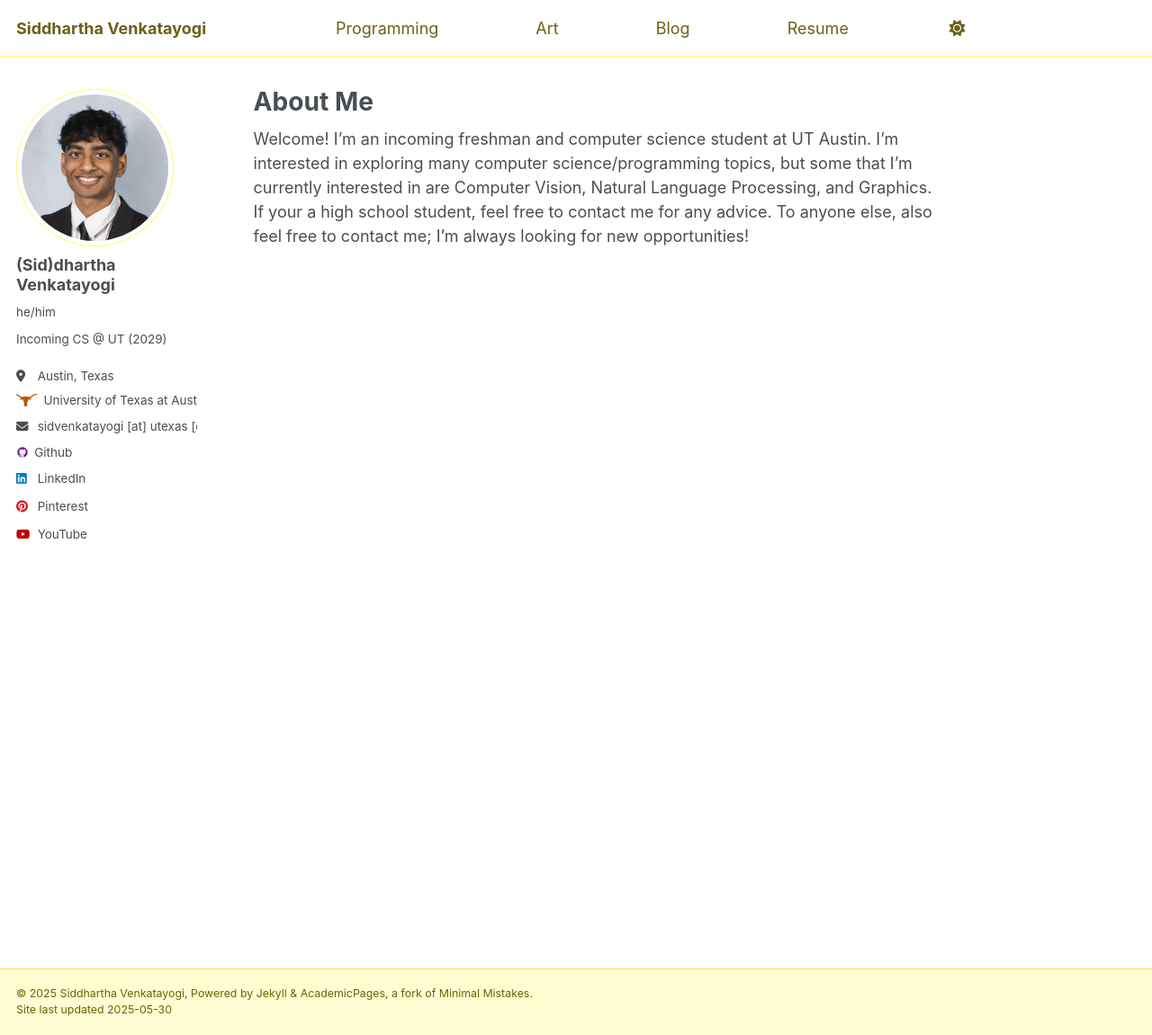
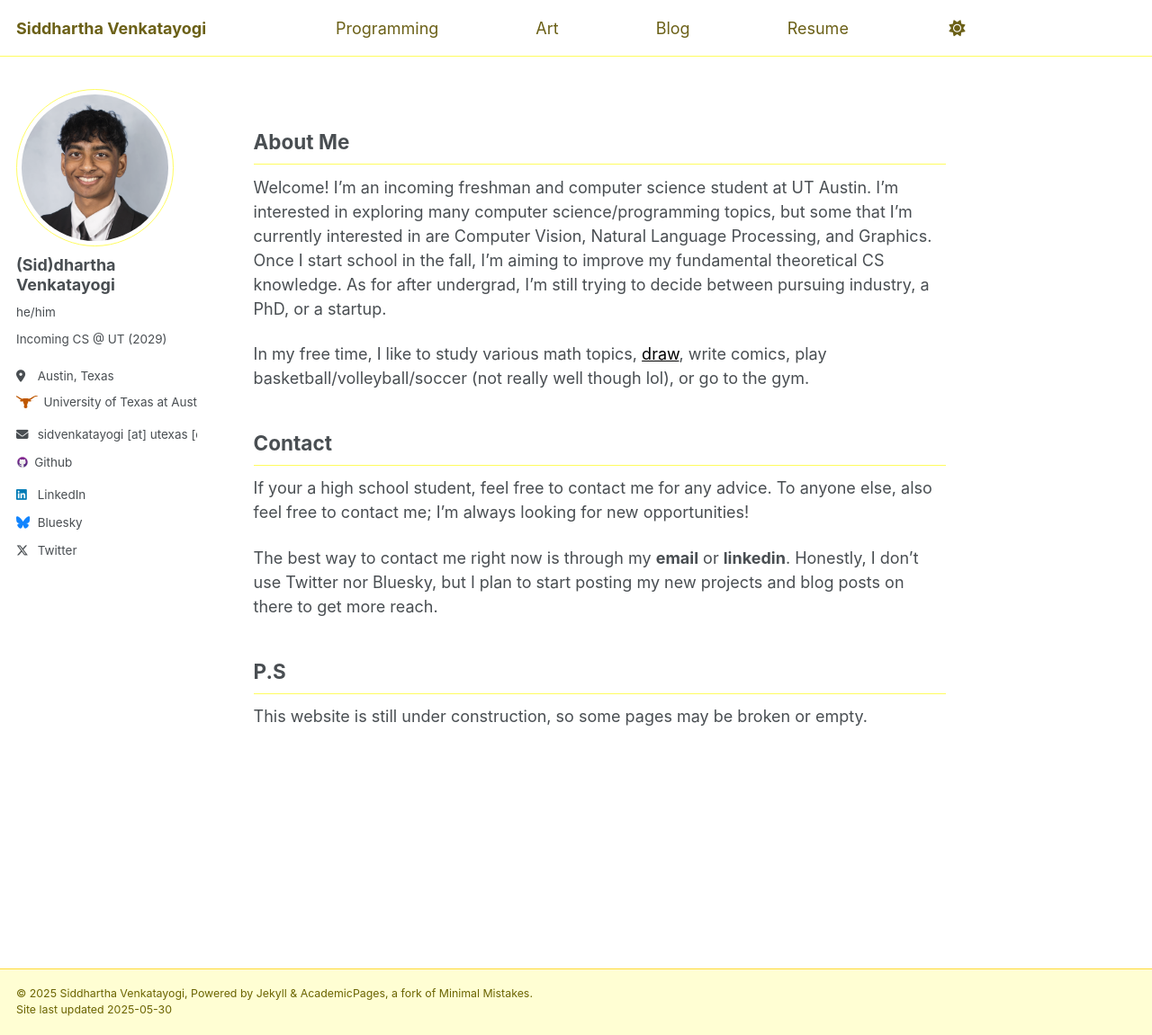
Before and after one commit to sidvenkatayogi/sidvenkatayogi.github.io, a Jekyll site: the page built from _pages/about.md, in a window 1280 px wide and 1151 px high. Shown: the whole window at 90% size. Built offline with Jekyll 4.4.1, drawn with Linux system fonts in a browser that asks for light colours.

Commit message:
info update

```diff
--- a/_config.yml
+++ b/_config.yml
@@ -51,7 +51,7 @@ author:
   stackoverflow    : # User number or user number and name (i.e., use "1" or "1/jeff-atwood")
 
   # Social media
-  # bluesky          : "bsky.app" # Replace this with you Bluesky username
+  bluesky          : "sidvenkatayogi.bsky.social" # Replace this with you Bluesky username
   facebook         : # Username
   flickr           : # Username
   foursquare       : # Username
@@ -63,17 +63,17 @@ author:
   linkedin         : "sidvenkatayogi"
   mastodon         : # URL
   medium           : # URL
-  pinterest        : "sidvenkatayogii"
+  # pinterest        : "sidvenkatayogii"
   soundcloud       : # Username
   steam            : # Username
   telegram         : # URL
   tumblr           : # Username
-  twitter          : # Username for X / Twitter
+  twitter          : "sidvenkatayogi" # Username for X / Twitter
   vine             : # Username
   weibo            : # Username
   wikipedia        : # Username
   xing             : # Username
-  youtube          : "sidvenkatayogi"
+  # youtube          : "sidvenkatayogi"
   zhihu            : # Username
 
 # Publication Category - The following the list of publication categories and their headings
--- a/_data/authors.yml
+++ b/_data/authors.yml
@@ -3,7 +3,7 @@
 Name Name:
   name        : "Siddhartha Venkatayogi"
   uri         : "sidvenkatayogi.github.io"
-  email       : "sidvenkatayogi@utexas.edu"
+  # email       : "sidvenkatayogi@utexas.edu"
   bio         : "This is the first name."
   avatar      : "hdsht.png"
   twitter     : "name"
--- a/_includes/author-profile.html
+++ b/_includes/author-profile.html
@@ -21,7 +21,7 @@
   </div>
 
   <div class="author__urls-wrapper">
-    <button class="btn btn--inverse">Follow</button>
+    <button class="btn btn--inverse">Info</button>
     <ul class="author__urls social-icons">
       <!-- Font Awesome icons / Biographic information  -->
       {% if author.location %}
@@ -29,8 +29,10 @@
       {% endif %}
       {% if author.employer %}
         <li class="author__desktop" style="display: flex; align-items: center; margin-left: -3px;">
+          <a href="https://utexas.edu/" style="display: flex; align-items: center;">
             <img src="{{ base_path }}/images/Athletics_Bevo_Silhouette.svg" alt="UT Logo" style="height: 1em; width: auto; margin-right: 0.5em;">
             {{ author.employer }}
+          </a>
         </li>
       {% endif %}
       {% if author.uri %}
@@ -81,7 +83,10 @@
       {% endif %}
       {% if author.github %}
       <li class="author__desktop" style="display: flex; align-items: center; margin-left: 0px;">
-          <img src="{{ base_path }}/images/Github-desktop-logo-symbol.svg" alt="Github Logo" style="height: 1em; width: auto; margin-right: 0.5em;"></i>Github</a></li>
+        <a href="https://github.com/{{ author.github }}" style="display: flex; align-items: center;">
+          <img src="{{ base_path }}/images/Github-desktop-logo-symbol.svg" alt="Github Logo" style="height: 1em; width: auto; margin-right: 0.5em;">
+          Github
+        </a>
       </li>
 {% endif %}
       {% if author.kaggle %}
@@ -92,9 +97,6 @@
       {% endif %}
 
       <!-- Font Awesome icons / Social media -->
-      {% if author.bluesky %}
-        <li><a href="https://bsky.app/profile/{{ author.bluesky }}"><i class="fab fa-fw fa-bluesky icon-pad-right" aria-hidden="true"></i>Bluesky</a></li>
-      {% endif %}
       {% if author.facebook %}
         <li><a href="https://www.facebook.com/{{ author.facebook }}"><i class="fab fa-fw fa-facebook-f icon-pad-right" aria-hidden="true"></i>Facebook</a></li>
       {% endif %}
@@ -143,8 +145,11 @@
       {% if author.tumblr %}
         <li><a href="https://{{ author.tumblr }}.tumblr.com"><i class="fab fa-fw fa-tumblr icon-pad-right" aria-hidden="true"></i>Tumblr</a></li>
       {% endif %}
+      {% if author.bluesky %}
+        <li><a href="https://bsky.app/profile/{{ author.bluesky }}"><i class="fab fa-fw fa-bluesky icon-pad-right" aria-hidden="true"></i>Bluesky</a></li>
+      {% endif %}
       {% if author.twitter %}
-        <li><a href="https://twitter.com/{{ author.twitter }}"><i class="fab fa-fw fa-x-twitter icon-pad-right" aria-hidden="true"></i>X (formerly Twitter)</a></li>
+        <li><a href="https://twitter.com/{{ author.twitter }}"><i class="fab fa-fw fa-x-twitter icon-pad-right" aria-hidden="true"></i>Twitter</a></li>
       {% endif %}
       {% if author.vine %}
         <li><a href="https://vine.co/u/{{ author.vine }}"><i class="fab fa-fw fa-vine icon-pad-right" aria-hidden="true"></i>Vine</a></li>
--- a/_pages/about.md
+++ b/_pages/about.md
@@ -1,10 +1,21 @@
 ---
 permalink: /
-title: "About Me"
+# title: "Home"
 author_profile: true
 redirect_from:
   - /about/
   - /about.html
 ---
+<!-- # Home -->
+## About Me
+Welcome! I'm an incoming freshman and computer science student at UT Austin. I'm interested in exploring many computer science/programming topics, but some that I'm currently interested in are Computer Vision, Natural Language Processing, and Graphics. Once I start school in the fall, I'm aiming to improve my fundamental theoretical CS knowledge. As for after undergrad, I'm still trying to decide between pursuing industry, a PhD, or a startup.
 
-Welcome! I'm an incoming freshman and computer science student at UT Austin. I'm interested in exploring many computer science/programming topics, but some that I'm currently interested in are Computer Vision, Natural Language Processing, and Graphics. If your a high school student, feel free to contact me for any advice. To anyone else, also feel free to contact me; I'm always looking for new opportunities!
+In my free time, I like to study various math topics, [draw](/art), write comics, play basketball/volleyball/soccer (not really well though lol), or go to the gym.
+
+## Contact
+If your a high school student, feel free to contact me for any advice. To anyone else, also feel free to contact me; I'm always looking for new opportunities!
+
+The best way to contact me right now is through my **email** or **linkedin**. Honestly, I don't use Twitter nor Bluesky, but I plan to start posting my new projects and blog posts on there to get more reach.
+
+## P.S
+This website is still under construction, so some pages may be broken or empty.
```
Also changed, not shown: _posts/2025-05-29-blog-post.md (+1 -1 lines). Lines whose indentation alone changed are shown as unchanged.
